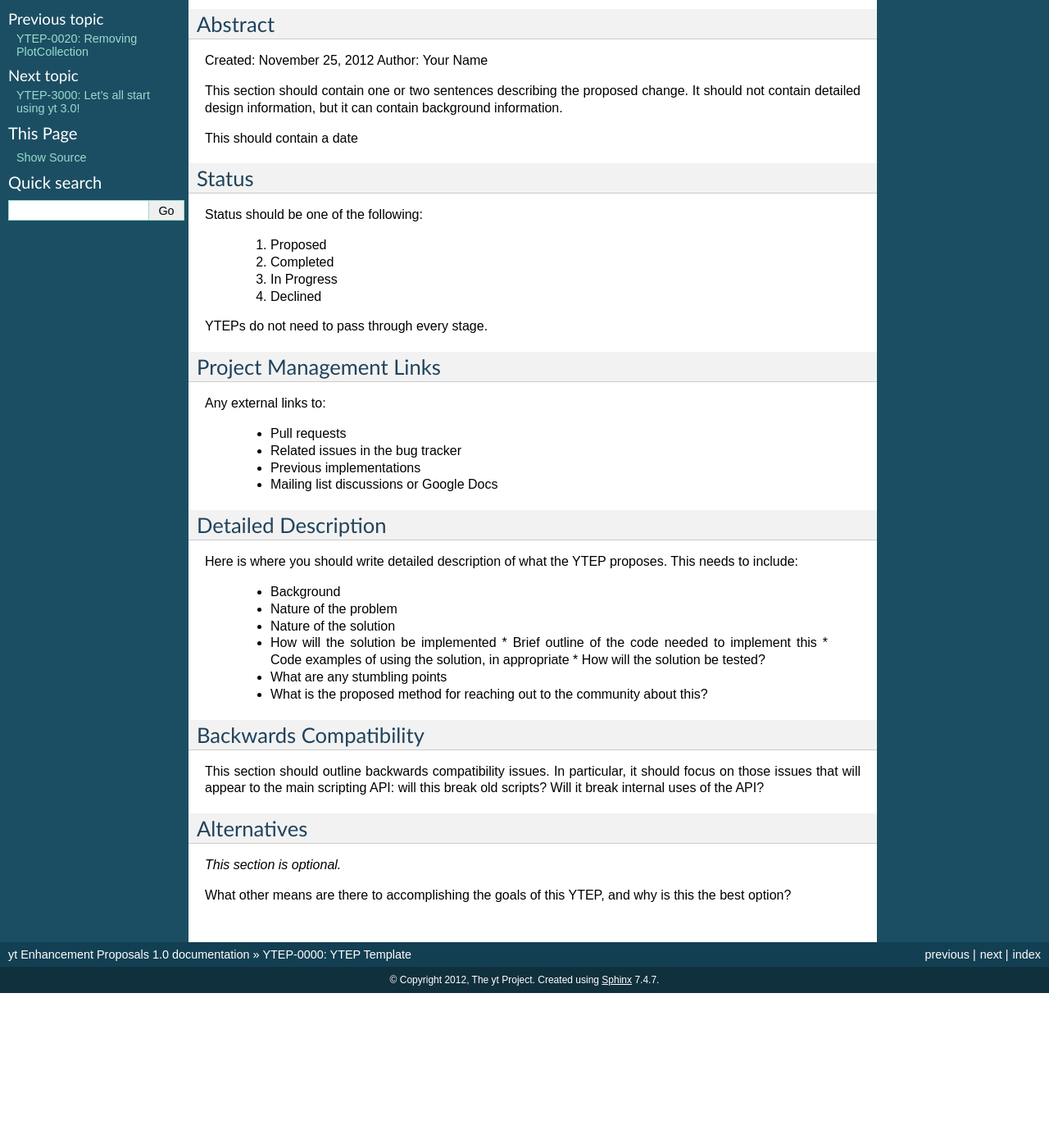
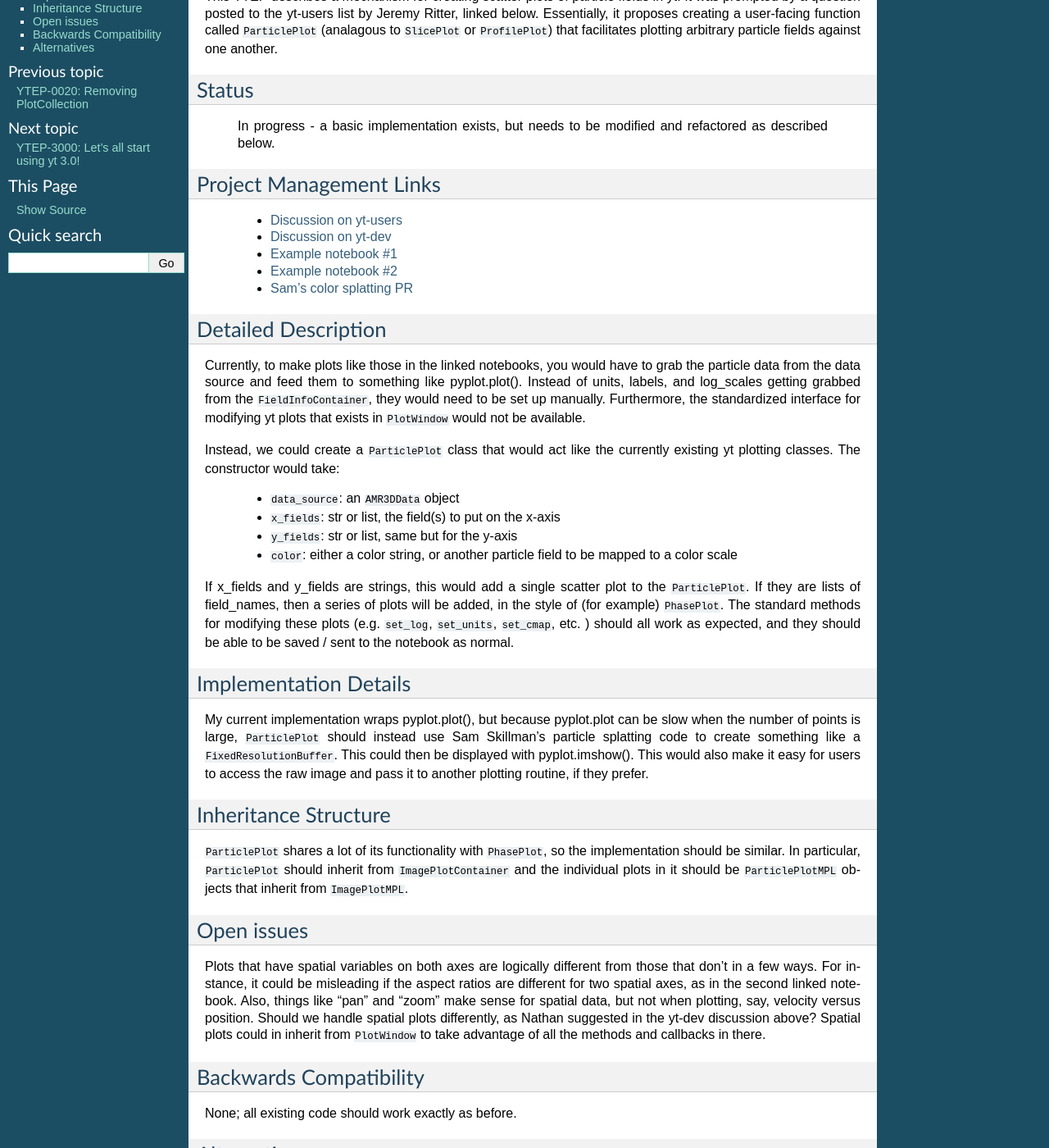
Before and after one commit to yt-project/ytep, a Sphinx documentation site: the page built from source/YTEPs/YTEP-0021.rst, in a window 1280 px wide and 1400 px high, scrolled down 200 px. Shown: the whole window at 82% size. Built offline with Sphinx 7.4.7, drawn with Linux system fonts in a browser that asks for light colours; formulas are drawn with MathJax 3; before the commit the page ends 1411 px from its top, so only the background shows below that; some of the changed text lies outside the part shown.

Commit message:
adding YTEP for particle-only plots

```diff
--- a/source/YTEPs/YTEP-0021.rst
+++ b/source/YTEPs/YTEP-0021.rst
@@ -1,76 +1,75 @@
-YTEP-0000: YTEP Template
+YTEP-0021: Particle-Only Plots
 ========================
-
-To write a YTEP, copy this template to the next numerical number, add it to the
-repository, and issue a pull request.  Discussion of the YTEP will occur either
-on the mailing list (for large-scale changes) or in the PR itself (small items,
-such as formatting).
-
-This document has been patterned after the Matplotlib Enhancement Proposal
-Template (found `here
-<https://github.com/matplotlib/matplotlib/wiki/MEPTemplate>`_.)
 
 Abstract
 --------
 
-Created: November 25, 2012
-Author: Your Name
+Created: August 29, 2014
+Author: Andrew Myers
 
-This section should contain one or two sentences describing the proposed
-change.  It should not contain detailed design information, but it can contain
-background information.
-
-This should contain a date
+This YTEP describes a mechanism for creating scatter plots of particle fields in yt. It was prompted by a question posted to the yt-users list by Jeremy Ritter, linked below.
+Essentially, it proposes creating a user-facing function called ``ParticlePlot`` (analagous to ``SlicePlot`` or ``ProfilePlot``) that facilitates plotting arbitrary
+particle fields against one another.
 
 Status
 ------
 
-Status should be one of the following:
-
- #. Proposed
- #. Completed
- #. In Progress
- #. Declined
-
-YTEPs do not need to pass through every stage.
+  In progress - a basic implementation exists, but needs to be modified and refactored as described below.
 
 Project Management Links
 ------------------------
 
-Any external links to:
-
-  * Pull requests
-  * Related issues in the bug tracker
-  * Previous implementations
-  * Mailing list discussions or Google Docs
+  * `Discussion on yt-users <http://http://lists.spacepope.org/pipermail/yt-users-spacepope.org/2014-May/020407.html>`_
+  * `Discussion on yt-dev <http://lists.spacepope.org/pipermail/yt-dev-spacepope.org/2014-August/013604.html>`_
+  * `Example notebook #1 <http://nbviewer.ipython.org/gist/atmyers/f8616c9ed5a9d2b027e8>`_
+  * `Example notebook #2 <http://nbviewer.ipython.org/gist/atmyers/8d979d990268f48c9688>`_
+  * `Sam's color splatting PR <https://bitbucket.org/yt_analysis/yt/pull-request/887/color-splatting/diff>`_
 
 Detailed Description
 --------------------
 
-Here is where you should write detailed description of what the YTEP proposes.
-This needs to include:
+Currently, to make plots like those in the linked notebooks, you would have to grab the particle data from the data source and feed them to something like pyplot.plot().
+Instead of units, labels, and log_scales getting grabbed from the ``FieldInfoContainer``, they would need to be set up manually. Furthermore, the standardized interface for modifying
+yt plots that exists in ``PlotWindow`` would not be available.
 
-  * Background
-  * Nature of the problem
-  * Nature of the solution
-  * How will the solution be implemented
-    * Brief outline of the code needed to implement this
-    * Code examples of using the solution, in appropriate
-    * How will the solution be tested?
-  * What are any stumbling points
-  * What is the proposed method for reaching out to the community about this?
+Instead, we could create a ``ParticlePlot`` class that would act like the currently existing yt plotting classes. The constructor would take:
+
+  * ``data_source``: an ``AMR3DData`` object
+  * ``x_fields``: str or list, the field(s) to put on the x-axis
+  * ``y_fields``: str or list, same but for the y-axis
+  * ``color``: either a color string, or another particle field to be mapped to a color scale
+
+If x_fields and y_fields are strings, this would add a single scatter plot to the ``ParticlePlot``. If they are lists of field_names, then a series of plots will be added, in the
+style of (for example) ``PhasePlot``. The standard methods for modifying these plots (e.g. ``set_log``, ``set_units``, ``set_cmap``, etc. ) should all work as expected, and they
+should be able to be saved / sent to the notebook as normal.
+
+Implementation Details
+----------------------
+
+My current implementation wraps pyplot.plot(), but because pyplot.plot can be slow when the number of points is large, ``ParticlePlot`` should instead use Sam Skillman's particle
+splatting code to create something like a ``FixedResolutionBuffer``. This could then be displayed with pyplot.imshow(). This would also make it easy for users to access the raw image
+and pass it to another plotting routine, if they prefer.
+
+Inheritance Structure
+---------------------
+
+``ParticlePlot`` shares a lot of its functionality with ``PhasePlot``, so the implementation should be similar. In particular, ``ParticlePlot`` should inherit from ``ImagePlotContainer``
+and the individual plots in it should be ``ParticlePlotMPL`` objects that inherit from ``ImagePlotMPL``.
+
+Open issues
+-----------
+
+Plots that have spatial variables on both axes are logically different from those that don't in a few ways. For instance, it could be misleading if the aspect ratios are
+different for two spatial axes, as in the second linked notebook. Also, things like "pan" and "zoom" make sense for spatial data, but not when plotting, say, velocity
+versus position. Should we handle spatial plots differently, as Nathan suggested in the yt-dev discussion above? Spatial plots could in inherit from ``PlotWindow`` to
+take advantage of all the methods and callbacks in there.
 
 Backwards Compatibility
 -----------------------
 
-This section should outline backwards compatibility issues.  In particular, it
-should focus on those issues that will appear to the main scripting API: will
-this break old scripts?  Will it break internal uses of the API?
+None; all existing code should work exactly as before.
 
 Alternatives
 ------------
 
-*This section is optional.*
-
-What other means are there to accomplishing the goals of this YTEP, and why is
-this the best option?
+Alternatively, there could be no mechanism for making particle scatter plots inside of yt, and users could call pyplot.plot() or whatever directly.
```
